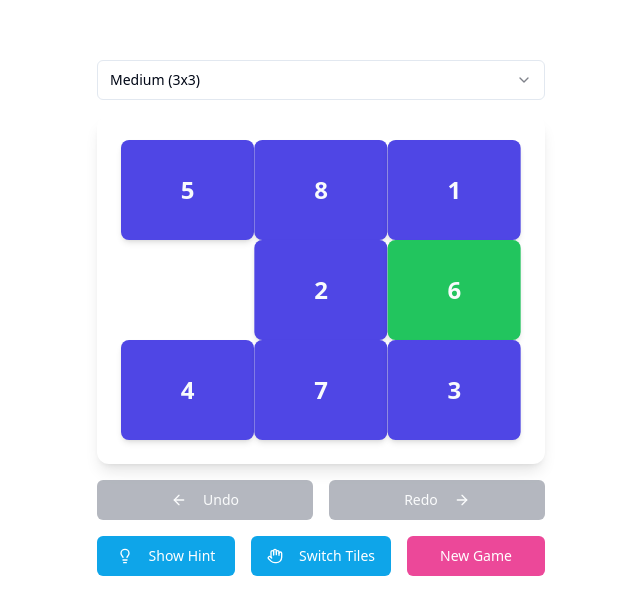
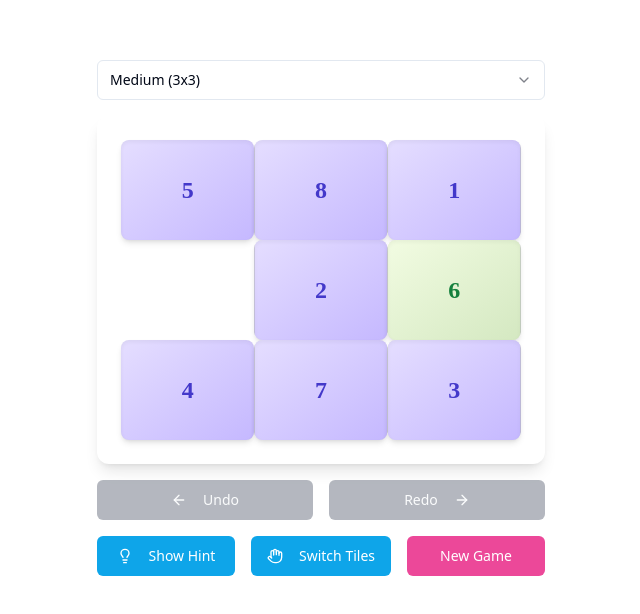
Before and after one commit to Dhrumit214/whimsical-quest-haven, a React (Vite) app: page / in a window 1280 px wide. Shown: the part 114-728 px from the top of the page, without its empty margins (319-959 px from the left). Built offline with nearby package versions, Linux system fonts and the light colour scheme.

Commit message:
Implement code changes as requested
[skip gpt_engineer]

```diff
--- a/src/components/game/GameTile.tsx
+++ b/src/components/game/GameTile.tsx
@@ -23,7 +23,7 @@ const GameTile: React.FC<GameTileProps> = ({
     return {
       transform: `translate(${col * 100}%, ${row * 100}%)`,
       transition: 'transform 0.3s ease-in-out',
-      position: 'absolute' as const, // Fix the position type error
+      position: 'absolute' as const,
       width: `calc(100% / ${gridSize})`,
       height: `calc(100% / ${gridSize})`,
     };
@@ -36,17 +36,22 @@ const GameTile: React.FC<GameTileProps> = ({
         w-full h-20 text-2xl font-bold
         transition-all duration-300
         hover:scale-105 relative tile
+        shadow-md hover:shadow-xl
+        transform hover:translate-y-[-2px]
         ${tile.value === 0 ? "invisible" : ""}
         ${
           isSelected
-            ? "ring-2 ring-yellow-400"
+            ? "bg-[#FEF7CD] text-amber-700 ring-2 ring-yellow-400"
             : tile.isAnimating
             ? "animate-scale-in"
             : tile.isCorrect
-            ? "bg-green-500 hover:bg-green-600"
-            : "bg-game-primary hover:bg-game-primary/90"
+            ? "bg-gradient-to-br from-[#F2FCE2] to-[#D4E8C1] text-green-700"
+            : "bg-gradient-to-br from-[#E5DEFF] to-[#C5B8FF] text-indigo-700 hover:from-[#E8E2FF] hover:to-[#CAC0FF]"
         }
-        rounded-lg shadow-md
+        rounded-lg
+        font-['Nunito']
+        active:transform active:scale-95
+        before:absolute before:inset-0 before:rounded-lg before:shadow-inner before:pointer-events-none
       `}
       disabled={disabled}
       style={getPositionStyle()}
--- a/tailwind.config.ts
+++ b/tailwind.config.ts
@@ -60,6 +60,14 @@ export default {
         },
       },
       keyframes: {
+        "accordion-down": {
+          from: { height: "0" },
+          to: { height: "var(--radix-accordion-content-height)" },
+        },
+        "accordion-up": {
+          from: { height: "var(--radix-accordion-content-height)" },
+          to: { height: "0" },
+        },
         "card-flip": {
           "0%, 100%": { transform: "rotateY(0deg)" },
           "100%": { transform: "rotateY(180deg)" },
@@ -71,6 +79,8 @@ export default {
         },
       },
       animation: {
+        "accordion-down": "accordion-down 0.2s ease-out",
+        "accordion-up": "accordion-up 0.2s ease-out",
         "card-flip": "card-flip 0.6s ease-in-out",
         "scale-up": "scale-up 0.3s ease-in-out",
       },
```
